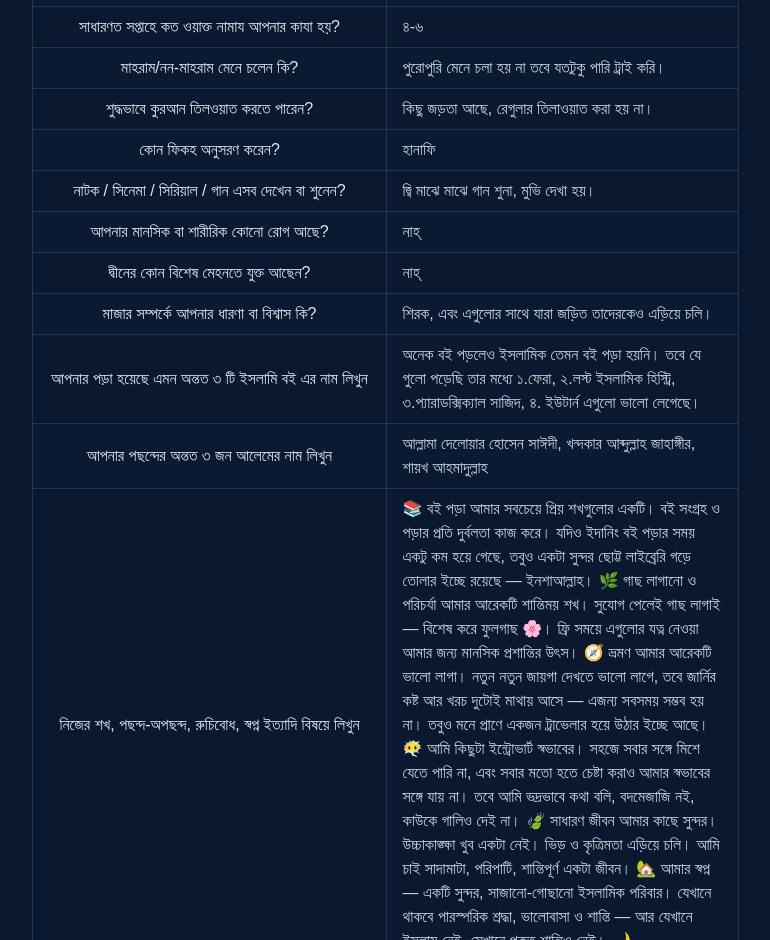
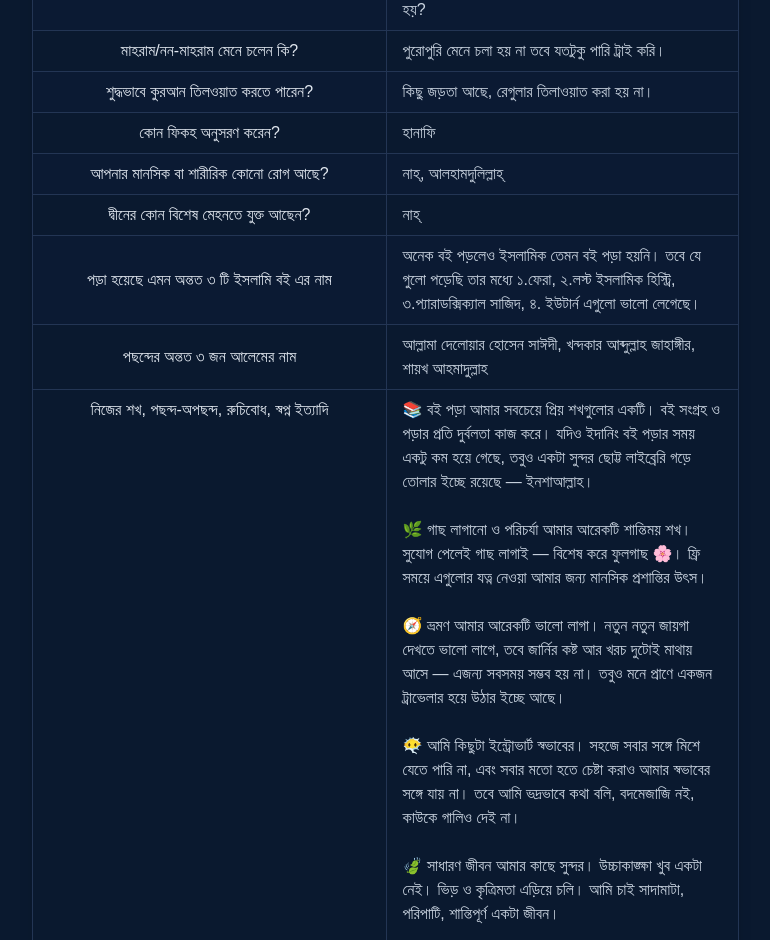
Before and after one commit to mahamudulhasan-me/mahamudul-hasan, a Next.js app: page /biodata in a window 1280 px wide. Shown: the part 1860-2800 px from the top of the page, without its empty margins (439-1209 px from the left). Built offline with nearby package versions, Linux system fonts and the light colour scheme; a web font is replaced by a local one.

Commit message:
feat: enhance PersonalInfo and ProfessionalInfo components; update styling and add new ProfessionalInfo section

```diff
--- a/src/app/biodata/_components/PersonalInfo.jsx
+++ b/src/app/biodata/_components/PersonalInfo.jsx
@@ -15,12 +15,10 @@ const personalInfo = [
   },
   {
     title: "প্রতিদিন পাঁচ ওয়াক্ত নামাজ পড়েন কি? কবে থেকে পড়ছেন?",
-    value: "জ্বি, আমি ছোট থেকেই নামাজ পড়ি কিন্তু মাঝে মাঝে মিস হয়ে যায়।",
+    value:
+      "জ্বি আলহামদুলিল্লাহ্, আমি ছোট থেকেই নামাজ পড়ি কিন্তু মাঝে মাঝে মিস হয়ে যায়।  সপ্তাহে 3-৬ ওয়াক্ত নামায আপনার কাযা হয়?",
   },
-  {
-    title: "সাধারণত সপ্তাহে কত ওয়াক্ত নামায আপনার কাযা হয়?",
-    value: "৪-৬",
-  },
+
   {
     title: "মাহরাম/নন-মাহরাম মেনে চলেন কি?",
     value: "পুরোপুরি মেনে চলা হয় না তবে যতটুকু পারি ট্রাই করি।",
@@ -34,50 +32,23 @@ const personalInfo = [
     value: "হানাফি",
   },
   {
-    title: "নাটক / সিনেমা / সিরিয়াল / গান এসব দেখেন বা শুনেন?",
-    value: "জ্বি মাঝে মাঝে গান শুনা, মুভি দেখা হয়।",
-  },
-  {
     title: "আপনার মানসিক বা শারীরিক কোনো রোগ আছে?",
-    value: "নাহ্",
+    value: "নাহ্, আলহামদুলিল্লাহ্",
   },
   {
     title: "দ্বীনের কোন বিশেষ মেহনতে যুক্ত আছেন?",
     value: "নাহ্",
   },
+
   {
-    title: "মাজার সম্পর্কে আপনার ধারণা বা বিশ্বাস কি?",
-    value: "শিরক, এবং এগুলোর সাথে যারা জড়িত তাদেরকেও এড়িয়ে চলি।",
-  },
-  {
-    title: "আপনার পড়া হয়েছে এমন অন্তত ৩ টি ইসলামি বই এর নাম লিখুন",
+    title: "পড়া হয়েছে এমন অন্তত ৩ টি ইসলামি বই এর নাম",
     value:
       "অনেক বই পড়লেও ইসলামিক তেমন বই পড়া হয়নি। তবে যে গুলো পড়েছি তার মধ্যে ১.ফেরা, ২.লস্ট ইসলামিক হিস্ট্রি, ৩.প্যারাডক্সিক্যাল সাজিদ, ৪. ইউটার্ন এগুলো ভালো লেগেছে।",
   },
   {
-    title: "আপনার পছন্দের অন্তত ৩ জন আলেমের নাম লিখুন",
+    title: "পছন্দের অন্তত ৩ জন আলেমের নাম",
     value:
       "আল্লামা দেলোয়ার হোসেন সাঈদী, খন্দকার আব্দুল্লাহ জাহাঙ্গীর, শায়খ আহমাদুল্লাহ",
-  },
-  {
-    title: "নিজের শখ, পছন্দ-অপছন্দ, রুচিবোধ, স্বপ্ন ইত্যাদি বিষয়ে লিখুন",
-    value: `📚 বই পড়া আমার সবচেয়ে প্রিয় শখগুলোর একটি।
-বই সংগ্রহ ও পড়ার প্রতি দুর্বলতা কাজ করে। যদিও ইদানিং বই পড়ার সময় একটু কম হয়ে গেছে, তবুও একটা সুন্দর ছোট্ট লাইব্রেরি গড়ে তোলার ইচ্ছে রয়েছে — ইনশাআল্লাহ।
-
-🌿 গাছ লাগানো ও পরিচর্যা আমার আরেকটি শান্তিময় শখ।
-সুযোগ পেলেই গাছ লাগাই — বিশেষ করে ফুলগাছ 🌸। ফ্রি সময়ে এগুলোর যত্ন নেওয়া আমার জন্য মানসিক প্রশান্তির উৎস।
-
-🧭 ভ্রমণ আমার আরেকটি ভালো লাগা।
-নতুন নতুন জায়গা দেখতে ভালো লাগে, তবে জার্নির কষ্ট আর খরচ দুটোই মাথায় আসে — এজন্য সবসময় সম্ভব হয় না। তবুও মনে প্রাণে একজন ট্রাভেলার হয়ে উঠার ইচ্ছে আছে।
-
-😶‍🌫️ আমি কিছুটা ইন্ট্রোভার্ট স্বভাবের।
-সহজে সবার সঙ্গে মিশে যেতে পারি না, এবং সবার মতো হতে চেষ্টা করাও আমার স্বভাবের সঙ্গে যায় না। তবে আমি ভদ্রভাবে কথা বলি, বদমেজাজি নই, কাউকে গালিও দেই না।
-
-🍃 সাধারণ জীবন আমার কাছে সুন্দর।
-উচ্চাকাঙ্ক্ষা খুব একটা নেই। ভিড় ও কৃত্রিমতা এড়িয়ে চলি। আমি চাই সাদামাটা, পরিপাটি, শান্তিপূর্ণ একটা জীবন।
-
-🏡 আমার স্বপ্ন — একটি সুন্দর, সাজানো-গোছানো ইসলামিক পরিবার।
-যেখানে থাকবে পারস্পরিক শ্রদ্ধা, ভালোবাসা ও শান্তি — আর যেখানে ইসলাম নেই, সেখানে প্রকৃত শান্তিও নেই। 🌙`,
   },
 ];
 
@@ -93,6 +64,32 @@ const PersonalInfo = () => {
           <span className="bio-value">{info.value}</span>
         </h6>
       ))}
+      <h6
+        className={`flex items-start   divide-x divide-navy-lightest justify-cente`}
+      >
+        <span className="bio-label pt-4">
+          নিজের শখ, পছন্দ-অপছন্দ, রুচিবোধ, স্বপ্ন ইত্যাদি
+        </span>
+        <span className="bio-value text-justify">
+          📚 বই পড়া আমার সবচেয়ে প্রিয় শখগুলোর একটি। বই সংগ্রহ ও পড়ার প্রতি
+          দুর্বলতা কাজ করে। যদিও ইদানিং বই পড়ার সময় একটু কম হয়ে গেছে, তবুও
+          একটা সুন্দর ছোট্ট লাইব্রেরি গড়ে তোলার ইচ্ছে রয়েছে — ইনশাআল্লাহ।{" "}
+          <br /> <br /> 🌿 গাছ লাগানো ও পরিচর্যা আমার আরেকটি শান্তিময় শখ। সুযোগ
+          পেলেই গাছ লাগাই — বিশেষ করে ফুলগাছ 🌸। ফ্রি সময়ে এগুলোর যত্ন নেওয়া
+          আমার জন্য মানসিক প্রশান্তির উৎস। <br /> <br /> 🧭 ভ্রমণ আমার আরেকটি
+          ভালো লাগা। নতুন নতুন জায়গা দেখতে ভালো লাগে, তবে জার্নির কষ্ট আর খরচ
+          দুটোই মাথায় আসে — এজন্য সবসময় সম্ভব হয় না। তবুও মনে প্রাণে একজন
+          ট্রাভেলার হয়ে উঠার ইচ্ছে আছে। <br /> <br /> 😶‍🌫️ আমি কিছুটা
+          ইন্ট্রোভার্ট স্বভাবের। সহজে সবার সঙ্গে মিশে যেতে পারি না, এবং সবার মতো
+          হতে চেষ্টা করাও আমার স্বভাবের সঙ্গে যায় না। তবে আমি ভদ্রভাবে কথা বলি,
+          বদমেজাজি নই, কাউকে গালিও দেই না। <br /> <br /> 🍃 সাধারণ জীবন আমার
+          কাছে সুন্দর। উচ্চাকাঙ্ক্ষা খুব একটা নেই। ভিড় ও কৃত্রিমতা এড়িয়ে চলি।
+          আমি চাই সাদামাটা, পরিপাটি, শান্তিপূর্ণ একটা জীবন। <br /> <br /> 🏡
+          আমার স্বপ্ন — একটি সুন্দর, সাজানো-গোছানো ইসলামিক পরিবার। যেখানে থাকবে
+          পারস্পরিক শ্রদ্ধা, ভালোবাসা ও শান্তি — আর যেখানে ইসলাম নেই, সেখানে
+          প্রকৃত শান্তিও নেই। 🌙
+        </span>
+      </h6>
     </SectionContainer>
   );
 };
--- a/src/app/biodata/_components/PersonalInfoOverview.jsx
+++ b/src/app/biodata/_components/PersonalInfoOverview.jsx
@@ -10,7 +10,7 @@ const PersonalInfoOverview = () => {
   ];
 
   return (
-    <aside className="lg:col-span-4 col-span-12 text-slate-300 group bg-navy-light p-4 rounded-md transition-all shadow-[inset_0_1px_0_0_rgba(148,163,184,0.1)] drop-shadow-lg h-fit sticky top-2">
+    <aside className="lg:col-span-4 col-span-12 text-slate-300 group bg-navy-light p-4 rounded-md transition-all shadow-[inset_0_1px_0_0_rgba(148,163,184,0.1)] drop-shadow-lg h-fit lg:sticky lg:top-2">
       <div className=""></div>
       <h1 className="text-center text-2xl text-slate-100 font-medium">
         Mahamudul Hasan
--- /dev/null
+++ b/src/app/biodata/_components/ProfessionalInfo.jsx
@@ -0,0 +1,35 @@
+import SectionContainer from "./SectionContainer";
+
+const professionalInfo = [
+  {
+    title: "পেশা",
+    value: "ইঞ্জিনিয়ার",
+  },
+  {
+    title: "পেশার বিস্তারিত",
+    value:
+      "আলহামদুলিল্লাহ্ সম্পূর্ণ হালাল ইনকাম করি। বর্তমানে, ঢাকায় আমি একটা সফটওয়্যার ফার্মে সফটওয়্যার ডেভেলপার হিসেবে জব করছি এবং পাশাপাশি কন্ট্রাকচুয়াল রিমোট জব করি।",
+  },
+  {
+    title: "মাসিক আয়",
+    value: "প্রায় ৩৫,০০০ টাকা",
+  },
+];
+
+const ProfessionalInfo = () => {
+  return (
+    <SectionContainer title="পেশাগত তথ্য">
+      {professionalInfo?.map((info, index) => (
+        <h6
+          key={index}
+          className={`bio-element ${index % 2 !== 0 ? "bg-navy-light/20" : ""}`}
+        >
+          <span className="bio-label">{info.title}</span>
+          <span className="bio-value">{info.value}</span>
+        </h6>
+      ))}
+    </SectionContainer>
+  );
+};
+
+export default ProfessionalInfo;
--- a/src/app/biodata/_components/SectionContainer.jsx
+++ b/src/app/biodata/_components/SectionContainer.jsx
@@ -1,6 +1,6 @@
 const SectionContainer = ({ title, children }) => {
   return (
-    <div className="text-slate-300 border overflow-hidden bg-[#0a192f] border-navy-lightest rounded-lg  transition-all shadow-[inset_0_1px_0_0_rgba(148,163,184,0.1)] drop-shadow-lg border-t-2 border-t-teal-400">
+    <div className=" text-slate-300 border overflow-hidden bg-[#0a192f] border-navy-lightest rounded-lg  transition-all shadow-[inset_0_1px_0_0_rgba(148,163,184,0.1)] drop-shadow-lg border-t-2 border-t-teal-400">
       <h2 className="text-center text-xl text-slate-100 font-medium p-3 border-b border-navy-lightest bg-navy-light">
         {title}
       </h2>
--- a/src/app/biodata/page.jsx
+++ b/src/app/biodata/page.jsx
@@ -5,6 +5,7 @@ import EducationalInfo from "./_components/EducationalInfo";
 import FamilyInfo from "./_components/FamilyInfo";
 import PersonalInfo from "./_components/PersonalInfo";
 import PersonalInfoOverview from "./_components/PersonalInfoOverview";
+import ProfessionalInfo from "./_components/ProfessionalInfo";
 const BioData = () => {
   return (
     <div className="container mx-auto md:px-[8%] px-4 pt-20 font-bangla mb-5">
@@ -27,6 +28,7 @@ const BioData = () => {
           <EducationalInfo />
           <FamilyInfo />
           <PersonalInfo />
+          <ProfessionalInfo />
         </aside>
       </main>
     </div>
--- a/src/app/globals.css
+++ b/src/app/globals.css
@@ -192,11 +192,11 @@ html {
 }
 
 .bio-element {
-  @apply grid grid-cols-2 items-center   divide-x divide-navy-lightest justify-center;
+  @apply flex items-stretch   divide-x divide-navy-lightest justify-center;
 }
 .bio-label {
-  @apply font-medium px-4 py-2 text-center text-slate-200;
+  @apply flex justify-center items-center font-medium w-1/2 px-4 py-2 text-center text-slate-200;
 }
 .bio-value {
-  @apply px-4 py-2 text-start text-slate-300 font-thin font-bangla;
+  @apply flex items-center justify-start px-4 py-2 w-1/2 text-start text-slate-300 font-thin font-bangla;
 }
```
